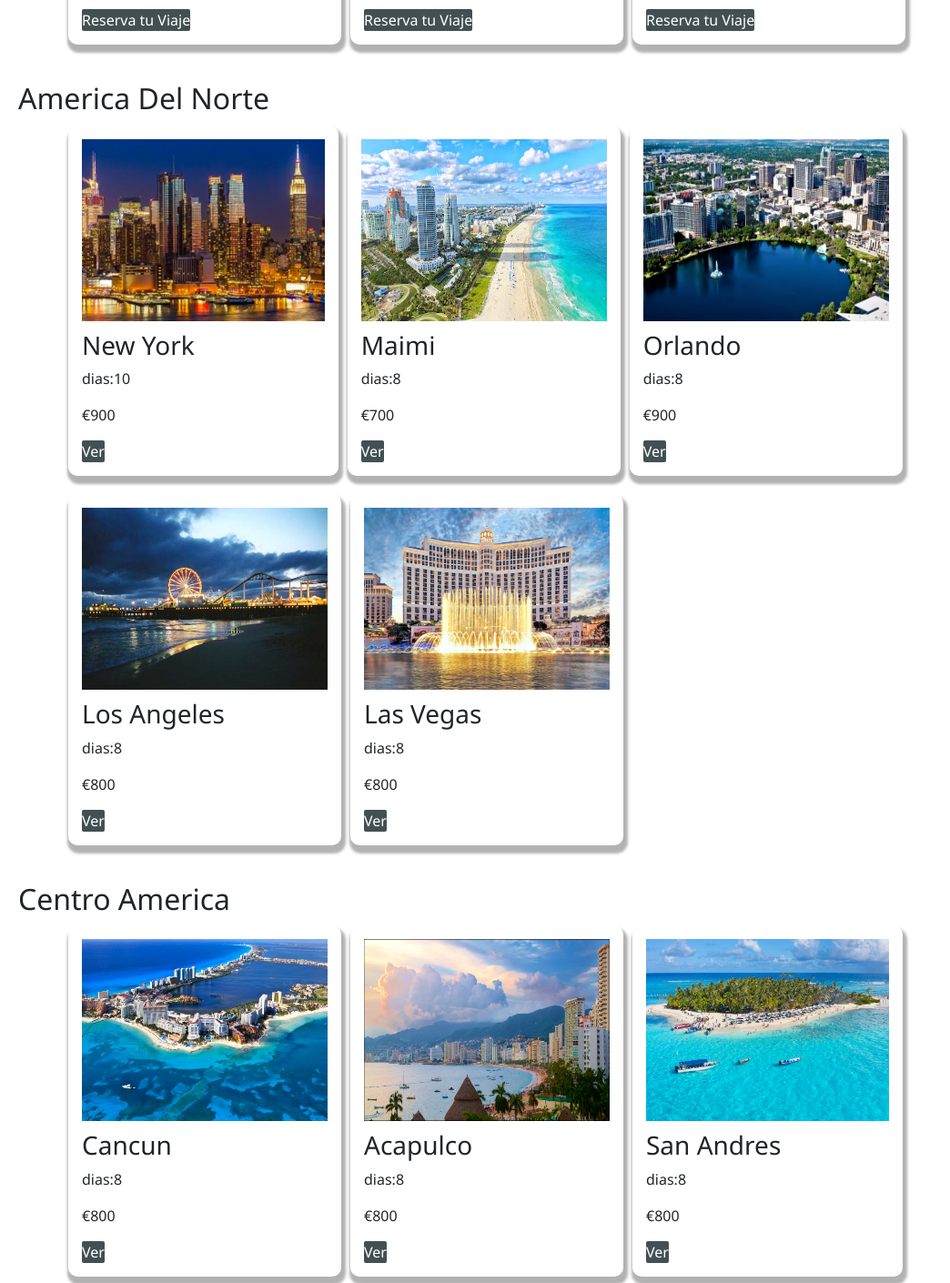
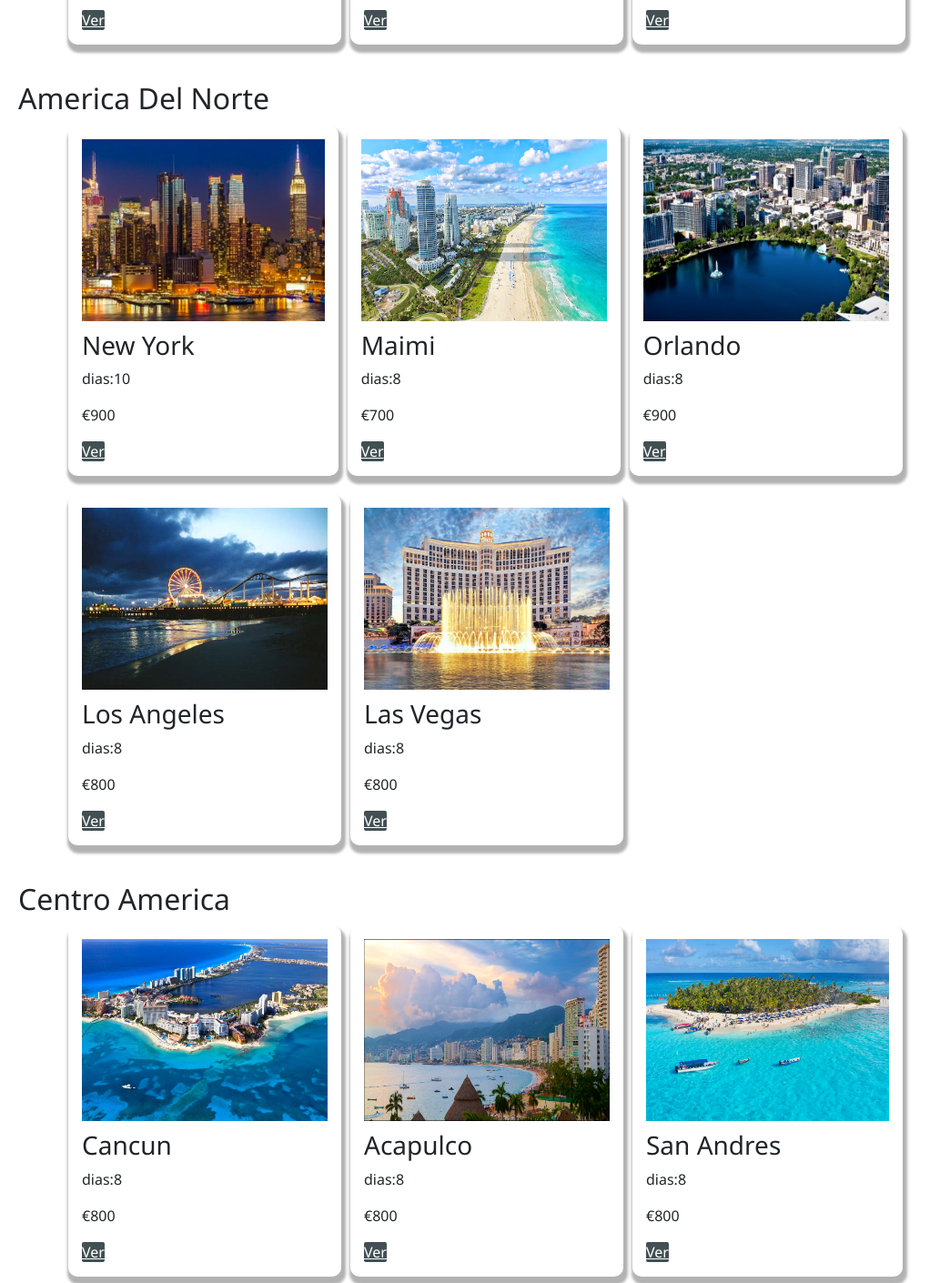
Before and after one commit to cristybe79/js-desafios-cristinagomez, a plain HTML site: page proyecto final 3-/catalogo.html in a window 1280 px wide. Shown: the part 1320-2730 px from the top of the page at 91% size, without its empty margins (0-1044 px from the left). Drawn offline with nearby package versions, Linux system fonts and the light colour scheme.

Commit message:
enlace catalogo a carrito

```diff
--- a/proyecto final 3-/js/catalogo.js
+++ b/proyecto final 3-/js/catalogo.js
@@ -50,7 +50,7 @@ const mostrarViajesEu = (arrayCat) => {
         <h3>${cv1.ciudad}</h3>
         <p>dias:${cv1.dias}</p>
         <p>€${cv1.precio}</p>
-        <button  class="boton-ver">Reserva tu Viaje</button>
+        <a class="boton-ver" href="/proyecto final 3-/carrito.html">Ver</a>
         `
 
         contenedorViajesEU.appendChild(div)
@@ -68,7 +68,7 @@ const mostrarViajesAN = (arrayCat) => {
         <h3>${cv1.ciudad}</h3>
         <p>dias:${cv1.dias}</p>
         <p>€${cv1.precio}</p>
-        <button class="boton-ver" >Ver</button>
+        <a class="boton-ver" href="/proyecto final 3-/carrito.html">Ver</a>
         `
         contenedorViajesAN.appendChild(div)
     })
@@ -84,7 +84,7 @@ const mostrarViajesCA = (arrayCat) => {
         <h3>${cv1.ciudad}</h3>
         <p>dias:${cv1.dias}</p>
         <p>€${cv1.precio}</p>
-        <button onclick="#ir" class="boton-ver">Ver</button>
+        <a class="boton-ver" href="/proyecto final 3-/carrito.html">Ver</a>
         `
         contenedorViajesCA.appendChild(div)
     })
@@ -100,7 +100,7 @@ const mostrarViajesSA = (arrayCat) => {
         <h3>${cv1.ciudad}</h3>
         <p>dias:${cv1.dias}</p>
         <p>€${cv1.precio}</p>
-        <button onclick="agregarCarrito(${cv1.codArt})" class="boton-ver">Ver</button>
+        <a class="boton-ver" href="/proyecto final 3-/carrito.html">Ver</a>
         `
         contenedorViajesSA.appendChild(div)
     })
--- a/proyecto final 3-/js/contacto.js
+++ b/proyecto final 3-/js/contacto.js
@@ -5,6 +5,7 @@ $('#registrar').append(`<form id="forReg">
 <input id="inpApe" type="text" placeholder="Apellido"></input>
 <input id="inpMai" type="text" placeholder="juan@mail.com"></input>
 <button id="btnForm" class="btn btn-primary">registrarse</button>
+
 </form>
 <h2 id="respuesta"></h2>
 `
```
Also changed, not shown: proyecto final 3-/catalogo.html (+3 -1 lines), proyecto final 3-/contacto.html (+1 -0 lines).
